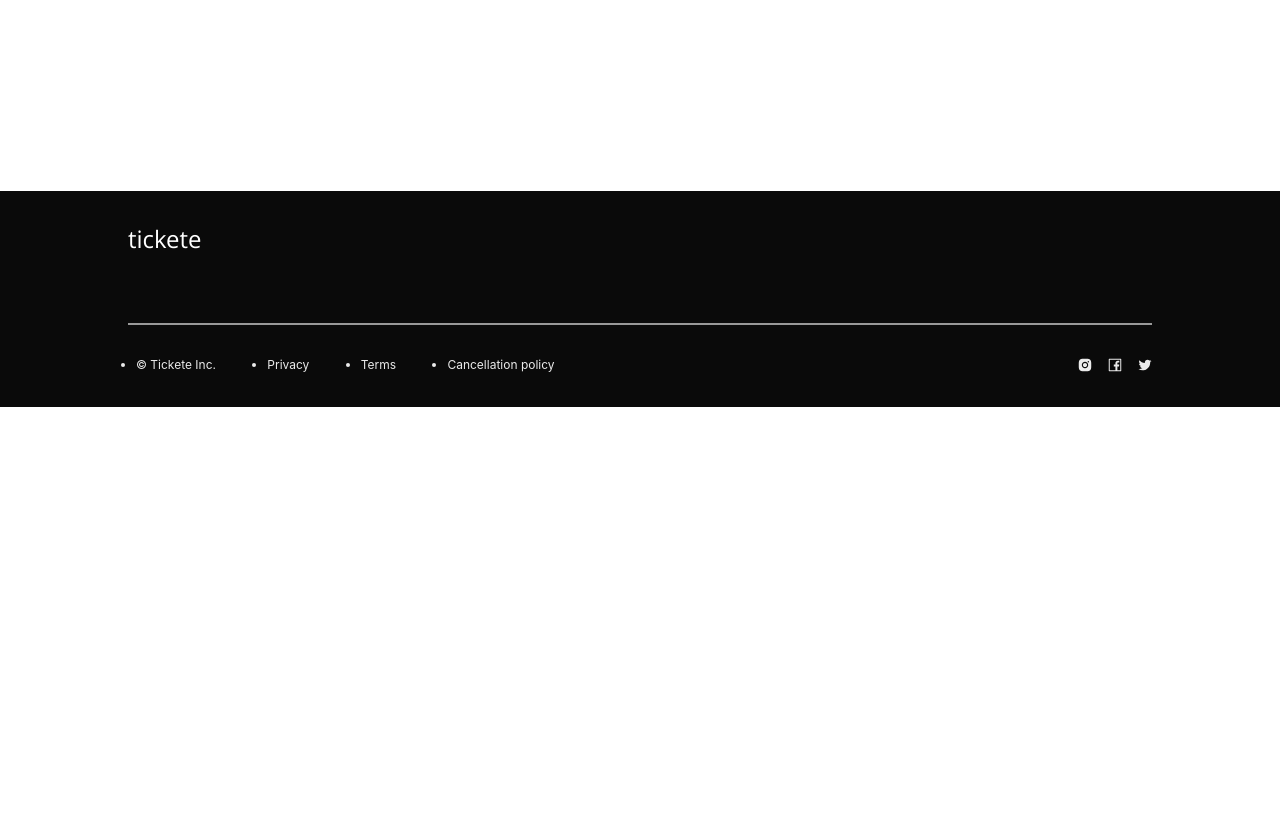
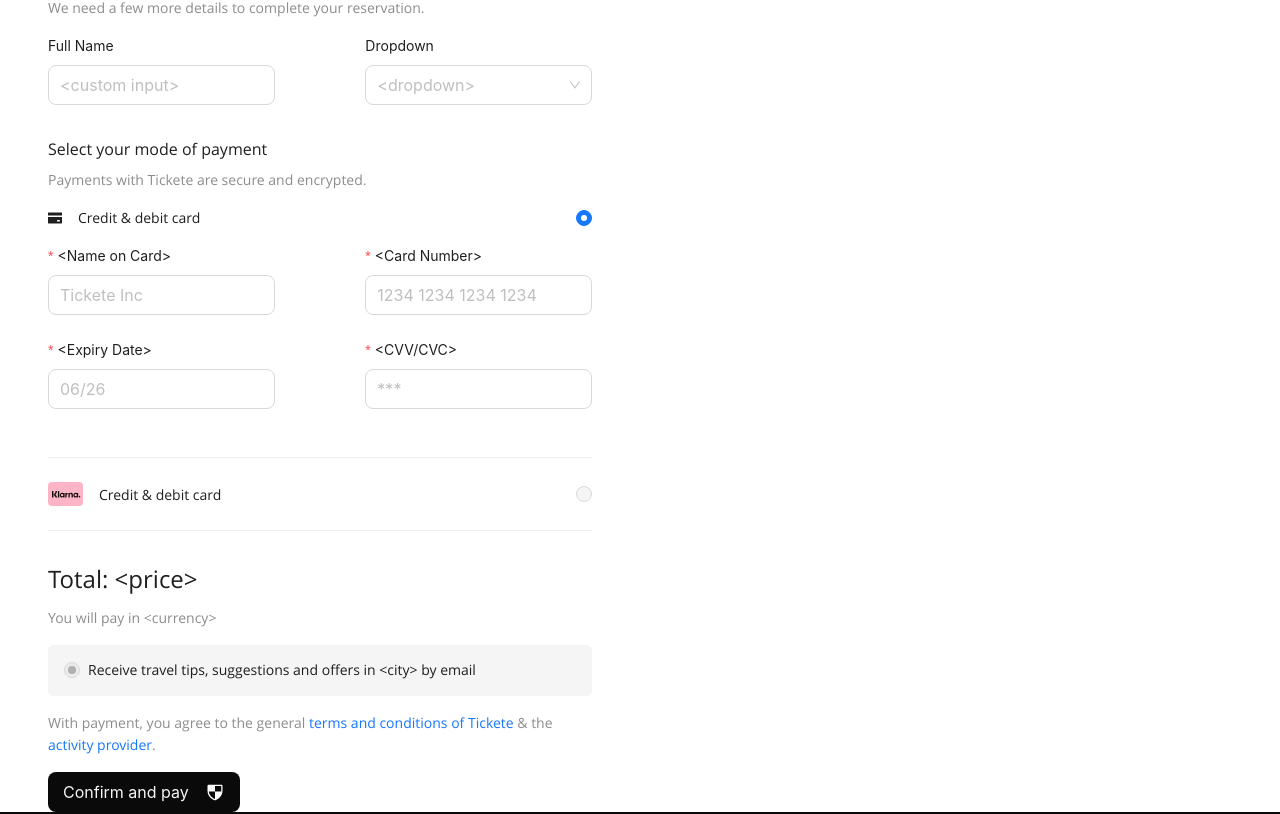
Before and after one commit to Durgesh2601/Tickete, a React (Create React App) app: page / in a window 1280 px wide. Shown: the part 393-1207 px from the top of the page. Before the commit the page ends 800 px from the top, so only its background shows below. Built offline with nearby package versions, Linux system fonts and the light colour scheme.

Commit message:
form fields

```diff
--- a/src/App.js
+++ b/src/App.js
@@ -1,10 +1,12 @@
 import Footer from "./components/Footer";
+import InfoContainer from "./components/InfoContainer";
 import Navbar from "./components/Navbar";
 
 function App() {
   return (
     <div>
       <Navbar />
+      <InfoContainer />
       <Footer />
     </div>
   );
--- a/src/components/CommonComponents/index.js
+++ b/src/components/CommonComponents/index.js
@@ -1,5 +1,107 @@
-import { Typography } from "antd";
-
+import {
+  Typography,
+  Input,
+  InputNumber,
+  Select,
+  Row,
+  Col,
+  Radio,
+  Button,
+} from "antd";
+import { CreditCardFilled } from "@ant-design/icons";
+import fieldIcon from "../../assets/fieldIcon.svg";
+import ShieldIcon from "../../assets/ShieldIcon.svg";
 const { Title, Text } = Typography;
 
-export { Title, Text };
+const FieldRenderer = ({ field }) => {
+  const { type = "text", placeholder = "", width } = field;
+
+  const customStyle = {
+    width: width || "100%",
+  };
+  const custopProps = {
+    ...type,
+    placeholder,
+    size: "large",
+    style: { ...customStyle },
+  };
+
+  const fieldMap = {
+    text: <Input {...custopProps} />,
+    number: <InputNumber {...custopProps} />,
+    select: <Select {...custopProps} />,
+    default: <Input {...custopProps} />,
+  };
+  return fieldMap[type] || fieldMap["default"];
+};
+
+const CustomField = ({ type = "primary", title = "" }) => {
+  const isPrimary = type === "primary";
+  const renderIcon = () => {
+    return type === "primary" ? (
+      <CreditCardFilled className="field-icon" />
+    ) : (
+      <img src={fieldIcon} alt="field-icon" className="field-img field-icon" />
+    );
+  };
+  return (
+    <Row className="fields-row" align="middle" justify="space-between">
+      <Col>
+        {renderIcon()}
+        <Text strong>{title}</Text>
+      </Col>
+      <Col>
+        <Radio checked={isPrimary} disabled={!isPrimary}></Radio>
+      </Col>
+    </Row>
+  );
+};
+const RenderHeader = ({ title = "", subTitle = "" }) => {
+  return (
+    <>
+      <Title level={5}>{title}</Title>
+      <Text type="secondary">{subTitle}</Text>
+    </>
+  );
+};
+
+const Confirmation = ({
+  totalPrice = "<price>",
+  currency = "<currency>",
+  city = "<city>",
+}) => {
+  const btnStyle = {
+    backgroundColor: "#0A0A0A",
+    color: "#F6F6F7",
+    border: 0,
+  };
+
+  return (
+    <>
+      <Row>
+        <Title level={3}>Total: {totalPrice}</Title>
+      </Row>
+      <Text type="secondary">You will pay in {currency}</Text>
+      <Row className="extra-info">
+        <Radio checked disabled></Radio>
+        <Text>
+          Receive travel tips, suggestions and offers in {city} by email
+        </Text>
+      </Row>
+      <Row className="fields-row">
+        <Text type="secondary">
+          With payment, you agree to the general{" "}
+          <a>terms and conditions of Tickete</a> & the <a>activity provider</a>.
+        </Text>
+      </Row>
+      <Row className="fields-row">
+        <Button size="large" style={{ ...btnStyle }}>
+          Confirm and pay
+          <img src={ShieldIcon} alt="shield-icon" className="shield-icon" />
+        </Button>
+      </Row>
+    </>
+  );
+};
+
+export { Title, Text, FieldRenderer, RenderHeader, CustomField, Confirmation };
--- a/src/components/Footer/index.css
+++ b/src/components/Footer/index.css
@@ -1,8 +1,6 @@
 .footer {
   height: 27vh;
   width: 100%;
-  position: absolute;
-  bottom: 0;
   background: #0a0a0a;
   padding: 2rem 8rem;
 }
--- /dev/null
+++ b/src/components/InfoContainer/index.css
@@ -0,0 +1,23 @@
+.info-container {
+  padding: 0 3rem;
+  width: 50%;
+}
+.fields-row {
+  margin-top: 1rem;
+}
+.field-icon {
+  margin-right: 1rem;
+}
+.field-img {
+  vertical-align: bottom;
+}
+.extra-info {
+  background: #f5f5f5;
+  padding: 0.9rem 1rem;
+  margin-top: 1rem;
+  border-radius: 0.4rem;
+}
+.shield-icon{
+    vertical-align: middle;
+    margin-left: 0.5rem;
+}
--- /dev/null
+++ b/src/components/InfoContainer/index.js
@@ -0,0 +1,57 @@
+import { Col, Divider, Form, Row, Space } from "antd";
+import "./index.css";
+import {
+  Confirmation,
+  CustomField,
+  FieldRenderer,
+  RenderHeader,
+  Text,
+  Title,
+} from "../CommonComponents";
+import { formFields } from "../../constants/formFields";
+
+const InfoContainer = () => {
+  return (
+    <Space direction="vertical" className="info-container">
+      {Object.keys(formFields)?.map((item) => {
+        const fieldValue = formFields?.[item];
+        return (
+          <div id={fieldValue?.id}>
+            <RenderHeader
+              title={fieldValue?.title}
+              subTitle={fieldValue?.subTitle}
+            />
+            <Form layout="vertical">
+              {fieldValue?.renderExtraFields && (
+                <CustomField type="primary" title="Credit & debit card" />
+              )}
+              <Row justify="space-between" className="fields-row">
+                {fieldValue?.fields?.map((field) => (
+                  <Col span={10}>
+                    <Form.Item
+                      name={field?.name}
+                      label={field?.label}
+                      required={field?.required}
+                    >
+                      <FieldRenderer field={field} />
+                    </Form.Item>
+                  </Col>
+                ))}
+              </Row>
+              {fieldValue?.renderExtraFields && (
+                <>
+                  <Divider />
+                  <CustomField type="secondary" title="Credit & debit card" />
+                  <Divider />
+                </>
+              )}
+            </Form>
+          </div>
+        );
+      })}
+      <Confirmation />
+    </Space>
+  );
+};
+
+export default InfoContainer;
--- a/src/components/Navbar/index.css
+++ b/src/components/Navbar/index.css
@@ -1,7 +1,6 @@
 .navbar {
-  width: 90%;
   margin: auto;
-  padding: 0;
+  padding: 1rem 2rem;
 }
 .help-icon {
   margin-right: 0.5rem;
--- /dev/null
+++ b/src/constants/formFields.js
@@ -0,0 +1,107 @@
+import { Row } from "antd";
+
+export const formFields = {
+  basic: {
+    id: "basic--1",
+    title: "Enter your details",
+    subTitle:
+      "We'll be sending your tickets to the details below. Booking for a friend? Add their details.",
+    fields: [
+      {
+        id: "basic--1--1",
+        name: "fullName",
+        label: "Full Name",
+        type: "text",
+        placeholder: "Tickete Inc",
+        required: true,
+      },
+      {
+        id: "basic--1--2",
+        name: "phone",
+        label: "Phone number",
+        type: "number",
+        placeholder: "+85 2345345678",
+        required: true,
+      },
+      {
+        id: "basic--1--3",
+        name: "fullName2",
+        label: "Full Name",
+        type: "text",
+        placeholder: "hi@tickete.com",
+        required: false,
+      },
+      {
+        id: "basic--1--4",
+        name: "fullName3",
+        label: "Full Name",
+        type: "text",
+        placeholder: "hi@tickete.com",
+        required: false,
+      },
+    ],
+  },
+  additional: {
+    id: "additional--2",
+    title: "Additional information",
+    subTitle: "We need a few more details to complete your reservation.",
+    fields: [
+      {
+        id: "additional--2--1",
+        name: "fullName4",
+        label: "Full Name",
+        type: "text",
+        placeholder: "<custom input>",
+        required: false,
+      },
+      {
+        id: "additional--2--2",
+        name: "dropdown",
+        label: "Dropdown",
+        type: "select",
+        placeholder: "<dropdown>",
+        required: false,
+      },
+    ],
+  },
+  payment: {
+    id: "payment--3",
+    title: "Select your mode of payment",
+    subTitle: "Payments with Tickete are secure and encrypted.",
+    renderExtraFields: true,
+    fields: [
+      {
+        id: "payment--3--1",
+        name: "nameOnCard",
+        label: "<Name on Card>",
+        type: "text",
+        placeholder: "Tickete Inc",
+        required: true,
+      },
+      {
+        id: "payment--3--2",
+        name: "cardNumber",
+        label: "<Card Number>",
+        type: "number",
+        placeholder: "1234 1234 1234 1234",
+        required: true,
+      },
+      {
+        id: "payment--3--3",
+        name: "expiryDate",
+        label: "<Expiry Date>",
+        type: "date",
+        placeholder: "06/26",
+        required: true,
+      },
+      {
+        id: "payment--3--4",
+        name: "cvv",
+        label: "<CVV/CVC>",
+        type: "password",
+        placeholder: "***",
+        required: true,
+      },
+    ],
+  },
+};
```
Also changed, not shown: src/assets/ShieldIcon.svg (added), src/assets/fieldIcon.svg (added).
